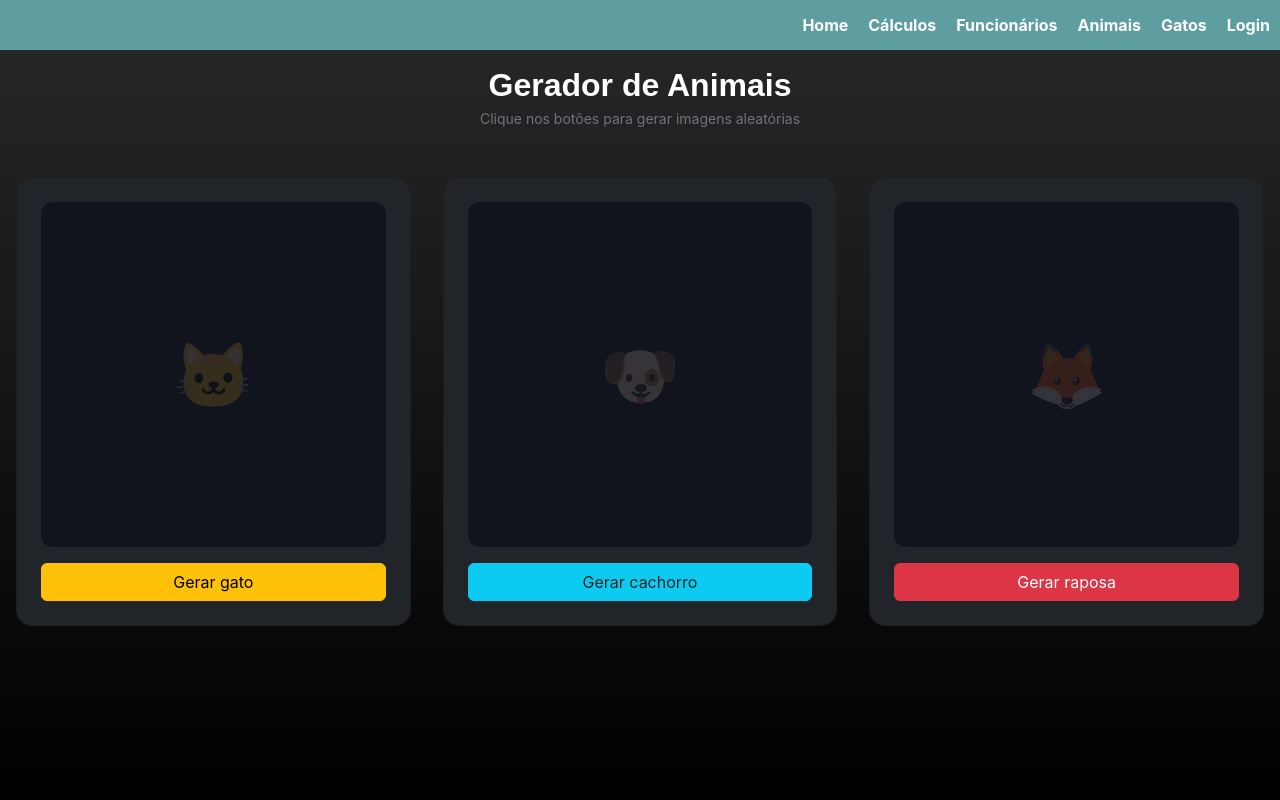
After one commit to ferfefis/Frontend_3s_, a Flask app: page /animais in a window 1280 px wide. The commit adds this page. Run offline with Flask 3, Linux system fonts and the light colour scheme.

Commit message:
exercicios BOOTSTRAP gatos

```diff
--- /dev/null
+++ b/api_routes/routes.py
@@ -0,0 +1,22 @@
+import requests
+
+
+base_url = "https://api.thecatapi.com/v1"
+
+def get_gatos():
+    url = f"{base_url}/breeds"
+
+    headers = {
+        "x-api-key": "live_CRTm3Cubvonyr8DBT4DxHgmbNi6mATIueW1Q0EHeqtr8VgHChet9032l5pCi0Hm4"
+    }
+
+    resposta = requests.get(url, headers=headers)
+
+    return resposta.json()
+
+def get_image():
+    url = "https://api.thecatapi.com/v1/images/search"
+
+    resposta = requests.get(url)
+
+    return resposta.json()[0]
--- a/app.py
+++ b/app.py
@@ -3,6 +3,7 @@ from datetime import datetime
 from flask import Flask, render_template, url_for, flash, request, redirect
 from sqlalchemy.exc import SQLAlchemyError
 
+from api_routes import routes
 from database import db_session, Funcionario
 from sqlalchemy import select, and_, func
 from flask_login import LoginManager, login_required, login_user, logout_user, current_user
@@ -231,7 +232,19 @@ def hexagono():
             flash("Preencha o campo para realizar o cálculo!", 'alert-danger')
     return render_template("geometria.html")
 
+@app.route('/animais')
+def animais():
+    return render_template('animais.html')
 
+@app.route('/gatos')
+def listar_gatos(): #Esse DEF precisa ser um VERBO
+    gatos = routes.get_gatos()
+
+    for gato in gatos:
+        gato["temperament"] = gato["temperament"].split(',')
+        gato["image"] = routes.get_image()["url"]
+
+    return render_template('gatos.html', gatos=gatos)
 
 # TODO Final do código
 
--- a/static/css/style.css
+++ b/static/css/style.css
@@ -35,7 +35,7 @@ body {
     justify-content: center;
     color: cadetblue;
     padding: 50px;
----
+
 }
 
 .descricao {
@@ -160,3 +160,114 @@ a {
     font-size: 40px;
     color: cadetblue;
 }
+
+.modal-body {
+    display: flex;
+    flex-direction: column;
+}
+
+.animais {
+    height: calc(100vh - 50px);
+}
+
+.img-wrapper {
+    background: #12141d;
+    border-radius: 0.75rem;
+    overflow: hidden;
+    aspect-ratio: 1 / 1;
+    display: flex;
+    align-items: center;
+    justify-content: center;
+}
+
+.img-wrapper img {
+    width: 100%;
+    height: 100%;
+    object-fit: cover;
+}
+
+.img-placeholder {
+    color: rgba(255, 255, 255, 0.15);
+    font-size: 4rem;
+    user-select: none;
+}
+
+body {
+            font-family: 'Inter', sans-serif;
+            background-color: #f8fafc;
+            color: #1e293b;
+        }
+        h1, h2, h3, .brand-font {
+            font-family: 'Quicksand', sans-serif;
+            font-weight: 700;
+        }
+        .navbar-brand {
+            font-size: 1.5rem;
+            color: #312e81 !important;
+        }
+        .hero-section {
+            background-color: #eef2ff;
+            padding: 5rem 0;
+        }
+        .breed-card {
+            border: 1px solid #f1f5f9;
+            border-radius: 1.5rem;
+            overflow: hidden;
+            box-shadow: 0 10px 25px -5px rgba(0, 0, 0, 0.05);
+            transition: transform 0.2s ease-in-out;
+            background: white;
+            margin-bottom: 2rem;
+        }
+        .breed-card:hover {
+            transform: translateY(-5px);
+        }
+        .breed-img-container {
+            position: relative;
+            min-height: 250px;
+        }
+        .breed-img {
+            width: 100%;
+            height: 100%;
+            object-fit: cover;
+        }
+        .popular-badge {
+            position: absolute;
+            top: 1rem;
+            left: 1rem;
+            background: rgba(255, 255, 255, 0.9);
+            backdrop-filter: blur(4px);
+            color: #4f46e5;
+            font-weight: 700;
+            font-size: 0.75rem;
+            padding: 0.25rem 0.75rem;
+            border-radius: 50rem;
+        }
+        .badge-custom {
+            font-weight: 500;
+            padding: 0.4em 0.8em;
+            border-radius: 50rem;
+            font-size: 0.75rem;
+        }
+        .bg-pastel-blue { background-color: #e0f2fe; color: #0369a1; }
+        .bg-pastel-pink { background-color: #fce7f3; color: #be185d; }
+        .bg-pastel-green { background-color: #dcfce7; color: #15803d; }
+        .bg-soft-gray { background-color: #f1f5f9; color: #475569; }
+        .btn-outline-primary-custom {
+            border: 2px solid #e0e7ff;
+            color: #4f46e5;
+            font-weight: 700;
+            border-radius: 1rem;
+            padding: 0.6rem 1.5rem;
+        }
+        .btn-outline-primary-custom:hover {
+            background-color: #f5f3ff;
+            border-color: #e0e7ff;
+            color: #4f46e5;
+        }
+        .lifespan-badge {
+            background-color: #f5f3ff;
+            color: #4338ca;
+            font-size: 0.75rem;
+            padding: 0.4rem 0.8rem;
+            border-radius: 50rem;
+        }
--- /dev/null
+++ b/static/js/apis.js
@@ -0,0 +1,17 @@
+async function getGato(){
+    let resultado = await fetch("https://api.thecatapi.com/v1/images/search")
+
+    if (resultado.ok) {
+        let dados = await resultado.json()
+        render_gato(dados)
+    }
+}
+function render_gato(dados){
+    let urlImg = dados[0].url
+    const imgGato = document.getElementById('img-gato')
+    const iconGato = document.getElementById('icon-gato')
+
+    iconGato.style.display = 'none'
+    imgGato.style.display = 'block'
+    imgGato.src = urlImg
+}
--- /dev/null
+++ b/static/js/verificacoes.js
@@ -0,0 +1,140 @@
+// var nome = prompt("Como você chama?")
+//
+// if (nome == null) {
+//     alert("Recarregue a página!")
+// }
+//
+// else {
+//     let correto = confirm("Você se chama " + nome + "?")
+// }
+//
+// if (correto) {
+//     alert( nome + " , bem vindo ao site de cursos!")
+// }
+//
+// else {
+//     alert("Recarregue a página!")
+// }
+
+function limpaInputsLogin() {
+    const inputEmail = document.getElementById('input-email')
+    const inputSenha = document.getElementById('input-senha')
+
+    inputEmail.value = ''
+    inputSenha.value = ''
+}
+
+function limpaInputsModal() {
+    const inputNome = document.getElementById('input-nome')
+    const inputNascimento = document.getElementById('input-nascimento')
+    const inputCpf = document.getElementById('input-cpf')
+    const inputEmail2 = document.getElementById('input-email2')
+    const inputSenha2 = document.getElementById('input-senha2')
+    const inputCargo = document.getElementById('input-cargo')
+    const inputSalario = document.getElementById('input-salario')
+
+    inputNome.value = ''
+    inputNascimento.value = ''
+    inputCpf.value = ''
+    inputEmail2.value = ''
+    inputSenha2.value = ''
+    inputCargo.value = ''
+    inputSalario.value = ''
+}
+
+document.addEventListener("DOMContentLoaded", function () {
+
+    const formLogin = document.getElementById('form-login')
+    formLogin.addEventListener("submit", function (event) {
+        // Pegar os dois inputs do formulário
+        const inputEmail = document.getElementById('input-email')
+        const inputSenha = document.getElementById('input-senha')
+
+        let temErro = false
+
+        // Verificar se os inputs estão vazios
+        if (inputEmail.value === '') {
+            inputEmail.classList.add('is-invalid')
+            temErro = true
+        } else {
+            inputEmail.classList.remove('is-invalid')
+        }
+
+        if (inputSenha.value === '') {
+            inputSenha.classList.add('is-invalid')
+            temErro = true
+        } else {
+            inputSenha.classList.remove('is-invalid')
+        }
+
+        if (temErro) {
+            // Evita de enviar o form
+            event.preventDefault()
+            alert("Preencha todos os campos")
+        }
+    })
+
+    const formModal = document.getElementById('form-modal')
+    formModal.addEventListener("submit", function (event) {
+        // Pegar os inputs do formulário
+        const inputNome = document.getElementById('input-nome')
+        const inputNascimento = document.getElementById('input-nascimento')
+        const inputCpf = document.getElementById('input-cpf')
+        const inputEmail2 = document.getElementById('input-email2')
+        const inputSenha2 = document.getElementById('input-senha2')
+        const inputCargo=document.getElementById('input-cargo')
+        const inputSalario = document.getElementById('input-salario')
+
+        let temErro = false
+
+        // Verificar se os inputs estão vazios
+        if (inputNome.value === '') {
+            inputNome.classList.add('is-invalid')
+            temErro = true
+        } else {
+            inputNome.classList.remove('is-invalid')
+        }
+
+        if (inputNascimento.value === '') {
+            inputNascimento.classList.add('is-invalid')
+            temErro = true
+        } else {
+            inputNascimento.classList.remove('is-invalid')
+        }
+
+        if (inputCpf.value === '') {
+            inputCpf.classList.add('is-invalid')
+            temErro = true
+        } else {
+            inputCpf.classList.remove('is-invalid')
+        }
+
+        if (inputEmail2.value === '') {
+            inputEmail2.classList.add('is-invalid')
+            temErro = true
+        } else {
+            inputEmail2.classList.remove('is-invalid')
+        }
+
+        if (inputSenha2.value === '') {
+            inputSenha2.classList.add('is-invalid')
+            temErro = true
+        } else {
+            inputSenha2.classList.remove('is-invalid')
+        }
+
+        if (inputCargo.value === '') {
+            inputCargo.classList.add('is-invalid')
+            temErro = true
+        } else {
+            inputCargo.classList.remove('is-invalid')
+        }
+
+        if (inputSalario.value === '') {
+            inputSalario.classList.add('is-invalid')
+            temErro = true
+        } else {
+            inputSalario.classList.remove('is-invalid')
+        }
+    })
+})
--- /dev/null
+++ b/templates/animais.html
@@ -0,0 +1,55 @@
+{% extends 'base.html' %}
+
+{% block conteudo %}
+
+<div class="animais bg-black bg-gradient w-100 pt-3">
+    <div class="text-center mb-5">
+        <h1 class="text-white fs-2 mt-0 mb-1">Gerador de Animais</h1>
+        <p class="text-secondary small">Clique nos botões para gerar imagens aleatórias</p>
+    </div>
+
+    <div class="d-flex flex-column flex-md-row gap-3 gap-md-0 align-items-center w-100">
+
+        <!-- Gato -->
+        <div class="col-12 col-md-4 px-md-3">
+            <div class="card rounded-4 p-3 p-lg-4 d-flex flex-column gap-3 bg-dark overflow-hidden">
+                <div class="img-wrapper">
+                    <img id="img-gato" alt="" style="display:none;">
+                    <span class="img-placeholder" id="icon-gato">🐱</span>
+                </div>
+                <a class="btn btn-warning w-100" onclick="getGato()">
+                    Gerar gato
+                </a>
+            </div>
+        </div>
+
+        <!-- Cachorro -->
+        <div class="col-12 col-md-4 px-md-3">
+            <div class="card rounded-4 p-3 p-lg-4 d-flex flex-column gap-3 bg-dark overflow-hidden">
+                <div class="img-wrapper">
+                    <img id="img-cachorro" src="" alt="Cachorro" style="display:none;">
+                    <span class="img-placeholder" id="icon-cachorro">🐶</span>
+                </div>
+                <a class="btn btn-info w-100 text-dark">
+                    Gerar cachorro
+                </a>
+            </div>
+        </div>
+
+        <!-- Raposa -->
+        <div class="col-12 col-md-4 px-md-3">
+            <div class="card rounded-4 p-3 p-lg-4 d-flex flex-column gap-3 bg-dark overflow-hidden">
+                <div class="img-wrapper">
+                    <img id="img-raposa" src="" alt="Raposa" style="display:none;">
+                    <span class="img-placeholder" id="icon-raposa">🦊</span>
+                </div>
+                <a class="btn btn-danger w-100">
+                    Gerar raposa
+                </a>
+            </div>
+        </div>
+
+    </div>
+</div>
+
+{% endblock %}
--- a/templates/base.html
+++ b/templates/base.html
@@ -17,6 +17,8 @@
         <li><a href="{{ url_for('home') }}">Home</a></li>
         <li><a href="{{ url_for('calculos') }}">Cálculos</a></li>
         <li><a href="{{url_for('funcionarios') }}">Funcionários</a></li>
+        <li><a href="{{ url_for('animais') }}">Animais</a></li>
+        <li><a href="{{ url_for('listar_gatos') }}">Gatos</a></li>
         {% if current_user.is_authenticated %}
             <li><a data-bs-toggle="modal" data-bs-target="#modalLogout" href="">{{ current_user.nome}}</a></li>
         {% else %}
@@ -49,5 +51,9 @@
 <script src="https://cdn.jsdelivr.net/npm/bootstrap@5.3.8/dist/js/bootstrap.bundle.min.js"
         integrity="sha384-FKyoEForCGlyvwx9Hj09JcYn3nv7wiPVlz7YYwJrWVcXK/BmnVDxM+D2scQbITxI"
         crossorigin="anonymous"></script>
+
+<script src="/static/js/verificacoes.js"></script>
+<script src="/static/js/apis.js"></script>
+
 </body>
 </html>
```
Also changed, not shown: templates/gatos.html (added, +47 -0 lines), templates/login.html (+18 -15 lines).
